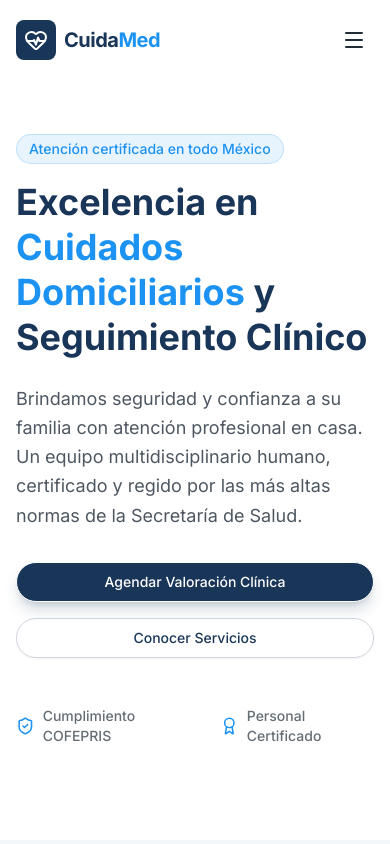
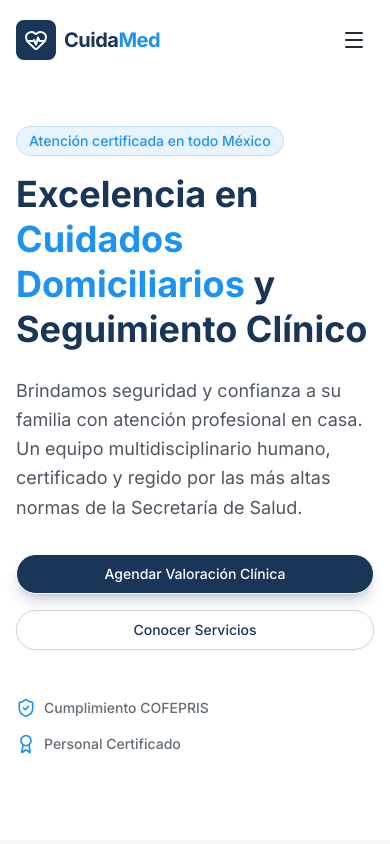
Before and after one commit to tassiadossantos/cuida-med-servicios, a React (Vite) app in the folder frontend/: page / in a window 390 px wide. Shown: the top 844 px of the page. Built offline with nearby package versions, Linux system fonts and the light colour scheme.

Commit message:
fix: responsive layout for mobile and tablet

```diff
--- a/frontend/src/App.tsx
+++ b/frontend/src/App.tsx
@@ -108,7 +108,7 @@ function TestimonialsCarousel() {
           {doubled.map((t, i) => (
             <div
               key={i}
-              style={{ width: "360px", flexShrink: 0 }}
+              style={{ minWidth: "280px", width: "360px", flexShrink: 0 }}
               onMouseEnter={() => setPaused(true)}
               onMouseLeave={() => setPaused(false)}
             >
@@ -295,13 +295,13 @@ export default function App() {
                   </Button>
                 </motion.div>
 
-                <motion.div variants={fadeIn} className="mt-12 flex items-center gap-6 text-sm text-foreground/70 font-medium">
+                <motion.div variants={fadeIn} className="mt-12 flex flex-wrap items-center gap-4 sm:gap-6 text-sm text-foreground/70 font-medium">
                   <div className="flex items-center gap-2">
-                    <ShieldCheck className="text-secondary h-5 w-5" />
+                    <ShieldCheck className="text-secondary h-5 w-5 shrink-0" />
                     <span>Cumplimiento COFEPRIS</span>
                   </div>
                   <div className="flex items-center gap-2">
-                    <Award className="text-secondary h-5 w-5" />
+                    <Award className="text-secondary h-5 w-5 shrink-0" />
                     <span>Personal Certificado</span>
                   </div>
                 </motion.div>
@@ -504,7 +504,7 @@ export default function App() {
               whileInView="visible"
               viewport={{ once: true, margin: "-100px" }}
               variants={staggerContainer}
-              className="max-w-4xl mx-auto text-center bg-white p-10 md:p-16 rounded-3xl shadow-xl border border-primary/5"
+              className="max-w-4xl mx-auto text-center bg-white p-6 sm:p-10 md:p-16 rounded-3xl shadow-xl border border-primary/5"
             >
               <motion.h2 variants={fadeIn} className="text-3xl md:text-5xl font-bold text-primary mb-6 leading-tight">
                 El bienestar de su familia merece atención profesional y de confianza.
```
